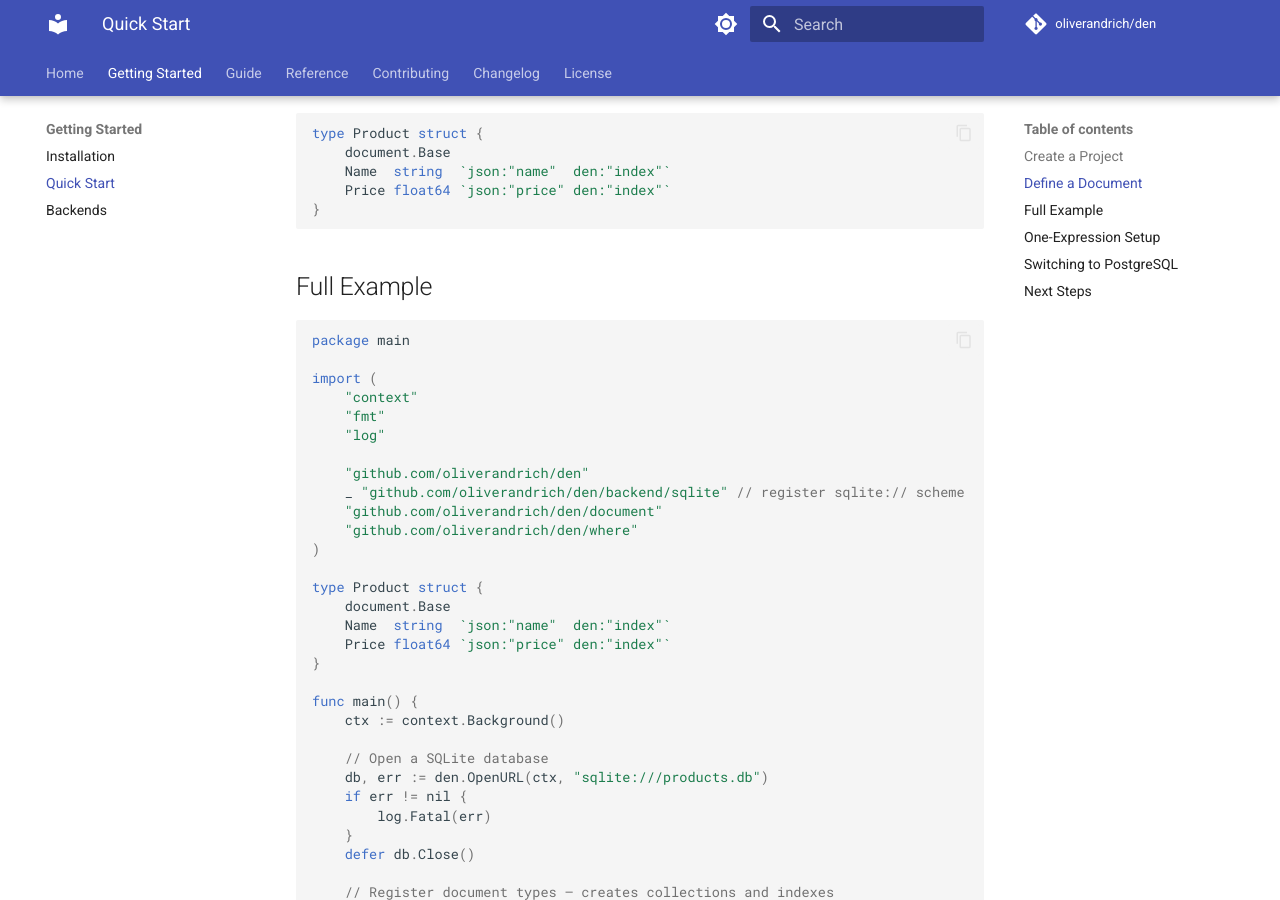
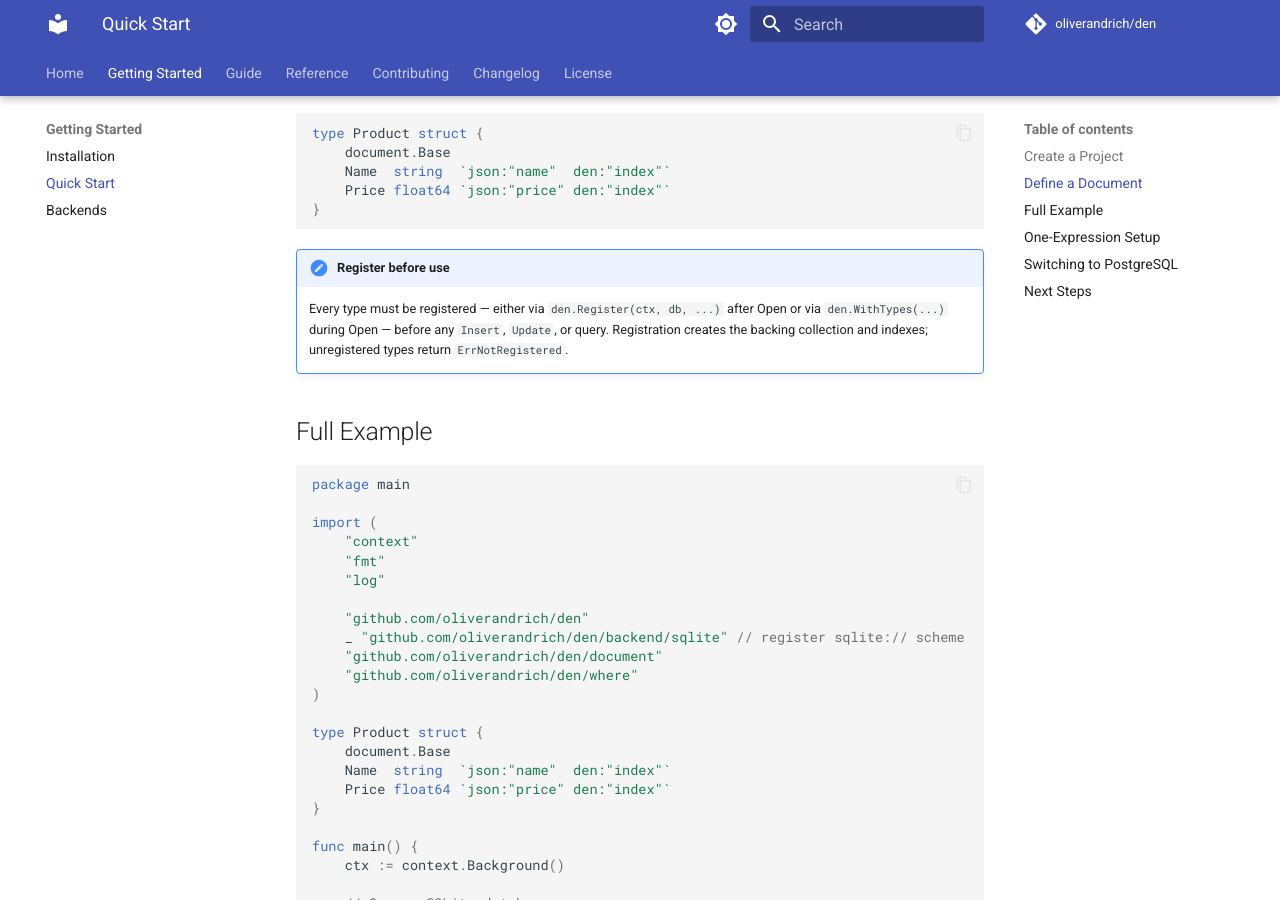
Before and after one commit to oliverandrich/den, an MkDocs documentation site: the page built from docs/getting-started/quickstart.md, in a window 1280 px wide and 900 px high, scrolled down 493 px. Built offline with MkDocs 1.6.1 and Material for MkDocs 9.7.7, drawn with Linux system fonts in a browser that asks for light colours; comment, search, counter and statistics services are not loaded.

Commit message:
docs(quickstart): call out that every type must be registered
Implicit requirement surfaced as a support-thread driver in the audit.
One admonition between the type definition and the full example saves
the round-trip to ErrNotRegistered.

````diff
--- a/docs/getting-started/quickstart.md
+++ b/docs/getting-started/quickstart.md
@@ -21,6 +21,9 @@ type Product struct {
     Price float64 `json:"price" den:"index"`
 }
 ```
+
+!!! note "Register before use"
+    Every type must be registered — either via `den.Register(ctx, db, ...)` after Open or via `den.WithTypes(...)` during Open — before any `Insert`, `Update`, or query. Registration creates the backing collection and indexes; unregistered types return `ErrNotRegistered`.
 
 ## Full Example
 
````
